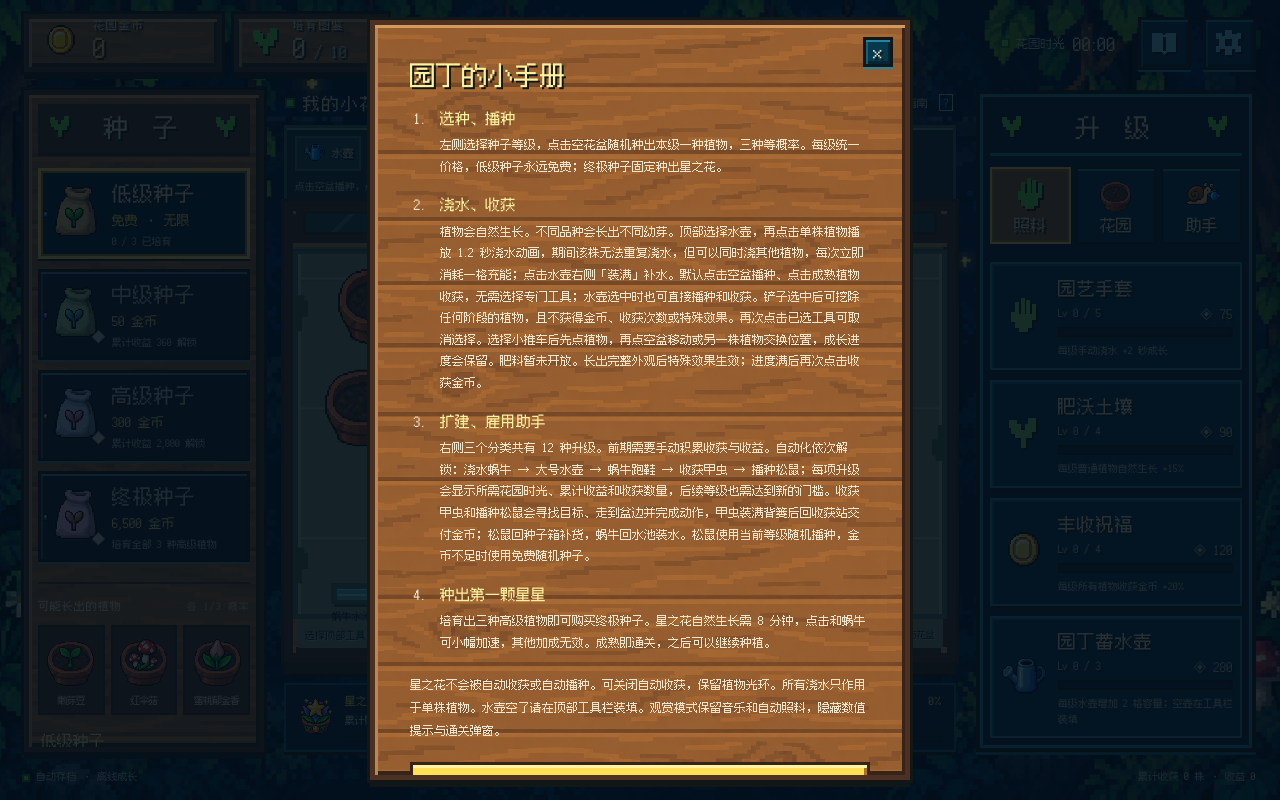
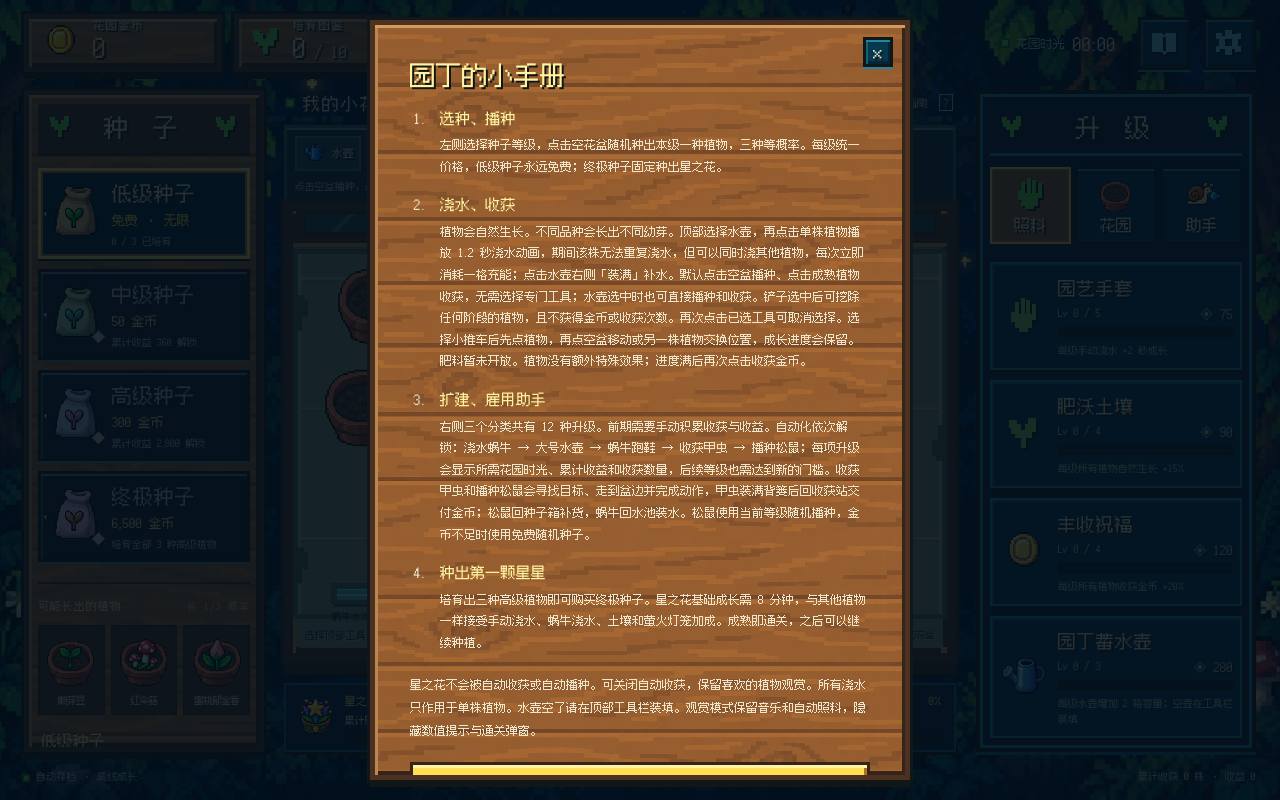
Before and after one commit to xcymm3/Coin, a React (Vite) app: page / in a window 1280 px wide. Both pictures are taken after a click on the button "玩法指南". Built offline with nearby package versions, Linux system fonts and the light colour scheme.

Commit message:
feat: 移除植物特殊效果并开放星之花成长加成

```diff
--- a/src/Garden.tsx
+++ b/src/Garden.tsx
@@ -181,7 +181,7 @@ export default function Garden() {
         })}</div>
         <div className="seed-selection"><div className="eyebrow">{selected.tier === 3 ? '唯一奇植' : '可能长出的植物'} <span>{selected.tier === 3 ? '100%' : '各 1/3 概率'}</span></div>
           <div className="species-list seed-outcomes">{possibilities.map(p => <div key={p.id} className="species-button"><Sprite id={p.id} /><span>{p.name}</span></div>)}</div>
-          <div className="plant-details"><h3>{TIERS[selected.tier]}</h3><div className="plant-numbers"><span>◷ {formatTime(possibilities[0].seconds)}{possibilities.length > 1 ? `–${formatTime(possibilities.at(-1)!.seconds)}` : ''}</span><span className="gold-text">收获 {reward(s, possibilities[0])}{possibilities.length > 1 ? `–${reward(s, possibilities.at(-1)!)}` : ''} 金币</span></div><div className="plant-purchase">每包 {price(s, selected) === 0 ? '免费' : `${price(s, selected)} 金币`}</div><p>{selected.tier === 3 ? selected.effect : '每次播种随机长出本级三种植物之一。植物的特殊效果可在图鉴中查看。'}</p></div>
+          <div className="plant-details"><h3>{TIERS[selected.tier]}</h3><div className="plant-numbers"><span>◷ {formatTime(possibilities[0].seconds)}{possibilities.length > 1 ? `–${formatTime(possibilities.at(-1)!.seconds)}` : ''}</span><span className="gold-text">收获 {reward(s, possibilities[0])}{possibilities.length > 1 ? `–${reward(s, possibilities.at(-1)!)}` : ''} 金币</span></div><div className="plant-purchase">每包 {price(s, selected) === 0 ? '免费' : `${price(s, selected)} 金币`}</div><p>{selected.tier === 3 ? '成熟即通关，享受正常浇水、土壤和初始成长加成。' : '每次播种随机长出本级三种植物之一，仅成长时间与收获价值不同。'}</p></div>
         </div>
         <div className="shop-note"><Icon name="seed" /><p>选好等级，点击空花盆<br />购买并随机播种。</p></div>
       </aside>
@@ -222,7 +222,7 @@ export default function Garden() {
               {floats.some(f => f.pot === i && f.kind === 'dig') && <span className="tool-dig-animation" aria-hidden="true"><Icon name="shovel" /><i /><i /><i /></span>}
               {ready && <span className="ripe-sparkles" aria-hidden="true">✦<i>✧</i><b>✦</b></span>}
               {p && s.elapsed - pot.wateredAt < .65 && <span key={pot.wateredAt} className="water-drop" aria-hidden="true">♦<PixelBurst kind="water" /></span>}
-              <span className="pot-sign"><strong>{p ? ready ? '可收获' : seed ? '萌芽中' : young ? '生长中' : p.tier === 3 ? '凝聚星光' : '成株生长' : '空 闲'}</strong><Progress value={p ? pot.growth / p.seconds : 0} gold={p?.tier === 3} /><small>{tool === 'shovel' ? p ? '挖除 · 无收益' : '空花盆' : p ? ready ? `+${reward(s, p)} 金币` : `${formatTime((p.seconds - pot.growth) / (p.tier === 3 ? 1 : growthRate(s)))}` : '点击播种'}</small></span>
+              <span className="pot-sign"><strong>{p ? ready ? '可收获' : seed ? '萌芽中' : young ? '生长中' : p.tier === 3 ? '凝聚星光' : '成株生长' : '空 闲'}</strong><Progress value={p ? pot.growth / p.seconds : 0} gold={p?.tier === 3} /><small>{tool === 'shovel' ? p ? '挖除 · 无收益' : '空花盆' : p ? ready ? `+${reward(s, p)} 金币` : `${formatTime((p.seconds - pot.growth) / growthRate(s))}` : '点击播种'}</small></span>
               {floats.filter(f => f.pot === i).map(f => <span className={`pot-feedback feedback-${f.kind}`} key={f.id}><span className="float-label">{f.text}</span>{f.kind !== 'water' && <PixelBurst kind={f.kind} />}</span>)}
             </button>
           })}
@@ -267,7 +267,7 @@ export default function Garden() {
       <p>种下奇妙的植物，雇用慢悠悠的蜗牛。<br />在这个小小花园里，等一颗星星开花。</p>
       <button className="primary-button" onClick={play}>{s.started ? '继续我的花园' : '开始种植'}<span>▶</span></button>
       <div className="menu-links"><button onClick={() => setPanel('help')}>玩法指南</button><span>◆</span><button onClick={() => setPanel('settings')}>游戏设置</button>{s.started && <><span>◆</span><button onClick={() => setPanel('reset')}>新的花园</button></>}</div>
-      <small className="menu-footnote">10 种奇植 · 12 种升级 · 一段约 10–15 分钟的旅程</small>
+      <small className="menu-footnote">10 种奇植 · 12 种升级 · 慢慢种下自己的星空</small>
     </Modal>}
     {panel === 'settings' && <Modal title="游戏设置" close={() => setPanel(null)}>
       <h2>游戏设置</h2><p className="modal-intro">暂歇片刻，花园里的时间也会停下来。</p>
@@ -281,8 +281,8 @@ export default function Garden() {
       <button className="text-button reset-link" onClick={() => setPanel('reset')}>重置花园 · 重新开始</button><p className="settings-note">切到其他标签页时音乐会暂停。每 3 秒自动保存，最多结算 30 分钟离线成长；菜单和设置暂停当前游戏。</p>
       <div className="modal-actions"><button className="primary-button" onClick={() => setPanel(null)}>返回{screen === 'game' ? '花园' : '菜单'}</button>{screen === 'game' && <button className="blue-button" onClick={() => { setPanel(null); setScreen('menu') }}>开始菜单</button>}</div>
     </Modal>}
-    {panel === 'help' && <Modal title="玩法指南" close={() => setPanel(null)}><h2>园丁的小手册</h2><ol className="help-list"><li><b>选种、播种</b><p>左侧选择种子等级，点击空花盆随机种出本级一种植物，三种等概率。每级统一价格，低级种子永远免费；终极种子固定种出星之花。</p></li><li><b>浇水、收获</b><p>植物会自然生长。不同品种会长出不同幼芽。顶部选择水壶，再点击单株植物播放 1.2 秒浇水动画，期间该株无法重复浇水，但可以同时浇其他植物，每次立即消耗一格充能；点击水壶右侧「装满」补水。默认点击空盆播种、点击成熟植物收获，无需选择专门工具；水壶选中时也可直接播种和收获。铲子选中后可挖除任何阶段的植物，且不获得金币、收获次数或特殊效果。再次点击已选工具可取消选择。选择小推车后先点植物，再点空盆移动或另一株植物交换位置，成长进度会保留。肥料暂未开放。长出完整外观后特殊效果生效；进度满后再次点击收获金币。</p></li><li><b>扩建、雇用助手</b><p>右侧三个分类共有 12 种升级。前期需要手动积累收获与收益。自动化依次解锁：浇水蜗牛 → 大号水壶 → 蜗牛跑鞋 → 收获甲虫 → 播种松鼠；每项升级会显示所需花园时光、累计收益和收获数量，后续等级也需达到新的门槛。收获甲虫和播种松鼠会寻找目标、走到盆边并完成动作，甲虫装满背篓后回收获站交付金币；松鼠回种子箱补货，蜗牛回水池装水。松鼠使用当前等级随机播种，金币不足时使用免费随机种子。</p></li><li><b>种出第一颗星星</b><p>培育出三种高级植物即可购买终极种子。星之花自然生长需 8 分钟，点击和蜗牛可小幅加速，其他加成无效。成熟即通关，之后可以继续种植。</p></li></ol><p className="settings-note">星之花不会被自动收获或自动播种。可关闭自动收获，保留植物光环。所有浇水只作用于单株植物。水壶空了请在顶部工具栏装填。观赏模式保留音乐和自动照料，隐藏数值提示与通关弹窗。</p><button className="primary-button" onClick={() => setPanel(null)}>知道了</button></Modal>}
-    {panel === 'book' && <Modal title="植物图鉴" className="book-modal" close={() => setPanel(null)}><h2>奇植图鉴 <small>{s.discovered.length} / 10</small></h2><p className="modal-intro">培育至成熟，便能点亮它的名字。成株阶段为 50% 进度。</p><div className="book-grid">{PLANTS.map(p => <article key={p.id} className={s.discovered.includes(p.id) ? 'discovered' : ''}><Sprite id={p.id} /><div><h3>{p.name}<small>{TIERS[p.tier].replace('种子', '')} · {s.discovered.includes(p.id) ? '已培育' : '未培育'}</small></h3><p>{p.effect}</p><span>{p.lore}</span></div></article>)}</div></Modal>}
+    {panel === 'help' && <Modal title="玩法指南" close={() => setPanel(null)}><h2>园丁的小手册</h2><ol className="help-list"><li><b>选种、播种</b><p>左侧选择种子等级，点击空花盆随机种出本级一种植物，三种等概率。每级统一价格，低级种子永远免费；终极种子固定种出星之花。</p></li><li><b>浇水、收获</b><p>植物会自然生长。不同品种会长出不同幼芽。顶部选择水壶，再点击单株植物播放 1.2 秒浇水动画，期间该株无法重复浇水，但可以同时浇其他植物，每次立即消耗一格充能；点击水壶右侧「装满」补水。默认点击空盆播种、点击成熟植物收获，无需选择专门工具；水壶选中时也可直接播种和收获。铲子选中后可挖除任何阶段的植物，且不获得金币或收获次数。再次点击已选工具可取消选择。选择小推车后先点植物，再点空盆移动或另一株植物交换位置，成长进度会保留。肥料暂未开放。植物没有额外特殊效果；进度满后再次点击收获金币。</p></li><li><b>扩建、雇用助手</b><p>右侧三个分类共有 12 种升级。前期需要手动积累收获与收益。自动化依次解锁：浇水蜗牛 → 大号水壶 → 蜗牛跑鞋 → 收获甲虫 → 播种松鼠；每项升级会显示所需花园时光、累计收益和收获数量，后续等级也需达到新的门槛。收获甲虫和播种松鼠会寻找目标、走到盆边并完成动作，甲虫装满背篓后回收获站交付金币；松鼠回种子箱补货，蜗牛回水池装水。松鼠使用当前等级随机播种，金币不足时使用免费随机种子。</p></li><li><b>种出第一颗星星</b><p>培育出三种高级植物即可购买终极种子。星之花基础成长需 8 分钟，与其他植物一样接受手动浇水、蜗牛浇水、土壤和萤火灯笼加成。成熟即通关，之后可以继续种植。</p></li></ol><p className="settings-note">星之花不会被自动收获或自动播种。可关闭自动收获，保留喜欢的植物观赏。所有浇水只作用于单株植物。水壶空了请在顶部工具栏装填。观赏模式保留音乐和自动照料，隐藏数值提示与通关弹窗。</p><button className="primary-button" onClick={() => setPanel(null)}>知道了</button></Modal>}
+    {panel === 'book' && <Modal title="植物图鉴" className="book-modal" close={() => setPanel(null)}><h2>奇植图鉴 <small>{s.discovered.length} / 10</small></h2><p className="modal-intro">培育至成熟，便能点亮它的名字。成株阶段为 50% 进度。</p><div className="book-grid">{PLANTS.map(p => <article key={p.id} className={s.discovered.includes(p.id) ? 'discovered' : ''}><Sprite id={p.id} /><div><h3>{p.name}<small>{TIERS[p.tier].replace('种子', '')} · {s.discovered.includes(p.id) ? '已培育' : '未培育'}</small></h3><p>基础成长 {formatTime(p.seconds)} · 收获 {number(p.reward)} 金币{p.id === 9 ? ' · 成熟即通关' : ''}</p><span>{p.lore}</span></div></article>)}</div></Modal>}
     {panel === 'reset' && <Modal title="开始新的花园" close={() => setPanel(null)}><h2>重新种下第一颗种子？</h2><p className="modal-intro">这会替换本机的花园存档，金币、植物和升级会重新开始。音效设置会保留。</p><div className="modal-actions"><button className="blue-button" onClick={() => setPanel(null)}>保留我的花园</button><button className="primary-button" onClick={reset}>开始新的花园</button></div></Modal>}
     {won && !panel && <Modal title="星之花绽放，通关成功" className="victory-modal"><div className="victory-stars" aria-hidden="true"><PixelBurst kind="star" /><PixelBurst kind="coin" /></div><span className="menu-eyebrow">一颗星星，为你而开</span><Sprite id={9} /><h2>星之花，绽放了。</h2><p>从第一颗小小的种子，到一整个星光花园。<br />谢谢你的每一次照料。</p><div className="victory-stats"><div><small>通关用时</small><strong data-testid="win-time">{formatTime(s.wonAt ?? 0)}</strong></div><div><small>收获植物</small><strong>{s.harvests}</strong></div><div><small>发现奇植</small><strong>{s.discovered.length}/10</strong></div></div><button className="primary-button" onClick={() => setVictoryDismissed(true)}>继续照料花园</button><small className="menu-footnote">旅程完成了，花园的故事还在继续。</small></Modal>}
   </div>
--- a/src/game.ts
+++ b/src/game.ts
@@ -1,29 +1,29 @@
 import { plantPosition } from './gardenScene.ts'
 export type Tier = 0 | 1 | 2 | 3
-export type Plant = { id: number; name: string; tier: Tier; seconds: number; cost: number; reward: number; effect: string; lore: string }
+export type Plant = { id: number; name: string; tier: Tier; seconds: number; cost: number; reward: number; lore: string }
 export const PLANTS: Plant[] = [
-  { id: 0, name: '嫩芽豆', tier: 0, seconds: 20, cost: 0, reward: 12, effect: '朴实的小豆芽，没有特殊效果。', lore: '每一座奇妙花园，都从一片小叶子开始。' },
-  { id: 1, name: '红伞菇', tier: 0, seconds: 30, cost: 0, reward: 20, effect: '没有特殊效果，等待换来更多金币。', lore: '雨停以后，它还戴着红色的小帽子。' },
-  { id: 2, name: '蜜桃郁金香', tier: 0, seconds: 42, cost: 0, reward: 32, effect: '没有特殊效果，初级种子中收益最高。', lore: '把黄昏的最后一点粉色，藏进花瓣里。' },
-  { id: 3, name: '水滴花', tier: 1, seconds: 35, cost: 50, reward: 105, effect: '每次接受浇水，自身额外增加 2 秒成长。', lore: '它把每一滴水，都珍藏在蓝色花瓣里。' },
-  { id: 4, name: '月光兰', tier: 1, seconds: 45, cost: 50, reward: 175, effect: '成株后全园自然生长 +15%，最多叠加 3 株。', lore: '月光落在它身上，也落在它身旁。' },
-  { id: 5, name: '太阳金币花', tier: 1, seconds: 55, cost: 50, reward: 255, effect: '成株后每秒产出 2 金币，成熟后保留也有效。', lore: '每一次微笑，都是一笔小小的收入。' },
-  { id: 6, name: '贪吃捕蝇草', tier: 2, seconds: 70, cost: 300, reward: 650, effect: '收获时，为所有普通植物增加 8 秒成长。', lore: '今天的菜单：烦恼、坏心情，还有一只小飞虫。' },
-  { id: 7, name: '星霜水晶花', tier: 2, seconds: 90, cost: 300, reward: 1000, effect: '成株后全园点击效果 +30%，最多叠加 3 株。', lore: '把星光种进泥土，会开出什么呢？' },
-  { id: 8, name: '紫铃梦境草', tier: 2, seconds: 110, cost: 300, reward: 1450, effect: '成株后蜗牛浇水效果 +40%，最多叠加 3 株。', lore: '轻轻摇响，连蜗牛都做起了甜甜的梦。' },
-  { id: 9, name: '永恒星之花', tier: 3, seconds: 480, cost: 6500, reward: 10000, effect: '成熟即通关。自然生长 8 分钟；每次手动浇水 +0.5 秒，蜗牛 +0.25 秒。其他加速无效。', lore: '不必留住夜晚。你已经种出了自己的星空。' },
+  { id: 0, name: '嫩芽豆', tier: 0, seconds: 20, cost: 0, reward: 12, lore: '每一座奇妙花园，都从一片小叶子开始。' },
+  { id: 1, name: '红伞菇', tier: 0, seconds: 30, cost: 0, reward: 20, lore: '雨停以后，它还戴着红色的小帽子。' },
+  { id: 2, name: '蜜桃郁金香', tier: 0, seconds: 42, cost: 0, reward: 32, lore: '把黄昏的最后一点粉色，藏进花瓣里。' },
+  { id: 3, name: '水滴花', tier: 1, seconds: 35, cost: 50, reward: 105, lore: '它把每一滴水，都珍藏在蓝色花瓣里。' },
+  { id: 4, name: '月光兰', tier: 1, seconds: 45, cost: 50, reward: 175, lore: '月光落在它身上，也落在它身旁。' },
+  { id: 5, name: '太阳金币花', tier: 1, seconds: 55, cost: 50, reward: 255, lore: '它把阳光攒进花瓣，等你收获时一起送出。' },
+  { id: 6, name: '贪吃捕蝇草', tier: 2, seconds: 70, cost: 300, reward: 650, lore: '今天的菜单：烦恼、坏心情，还有一只小飞虫。' },
+  { id: 7, name: '星霜水晶花', tier: 2, seconds: 90, cost: 300, reward: 1000, lore: '把星光种进泥土，会开出什么呢？' },
+  { id: 8, name: '紫铃梦境草', tier: 2, seconds: 110, cost: 300, reward: 1450, lore: '轻轻摇响，连蜗牛都做起了甜甜的梦。' },
+  { id: 9, name: '永恒星之花', tier: 3, seconds: 480, cost: 6500, reward: 10000, lore: '不必留住夜晚。你已经种出了自己的星空。' },
 ]
 export const TIERS = ['低级种子', '中级种子', '高级种子', '终极种子']
 export type UpgradeId = 'pots' | 'click' | 'soil' | 'profit' | 'snail' | 'speed' | 'water' | 'harvest' | 'sow' | 'splash' | 'compost' | 'lantern'
 export type Upgrade = { id: UpgradeId; name: string; cost: number; scale: number; max: number; category: number; icon: string; detail: string }
 export const UPGRADES: Upgrade[] = [
   { id: 'click', name: '园艺手套', cost: 75, scale: 2.3, max: 5, category: 0, icon: 'hand', detail: '每级手动浇水 +2 秒成长' },
-  { id: 'soil', name: '肥沃土壤', cost: 90, scale: 2, max: 4, category: 0, icon: 'leaf', detail: '每级普通植物自然生长 +15%' },
+  { id: 'soil', name: '肥沃土壤', cost: 90, scale: 2, max: 4, category: 0, icon: 'leaf', detail: '每级所有植物自然生长 +15%' },
   { id: 'profit', name: '丰收祝福', cost: 120, scale: 2.2, max: 4, category: 0, icon: 'coin', detail: '每级所有植物收获金币 +20%' },
   { id: 'splash', name: '园丁蓄水壶', cost: 280, scale: 2, max: 3, category: 0, icon: 'water', detail: '每级水壶增加 2 格容量；空壶在工具栏装填' },
   { id: 'pots', name: '花园扩建', cost: 120, scale: 1.8, max: 9, category: 1, icon: 'pot', detail: '每级增加 1 个花盆，最多 15 个' },
   { id: 'compost', name: '种子堆肥', cost: 450, scale: 2, max: 3, category: 1, icon: 'seed', detail: '每级普通种子价格降低 10%' },
-  { id: 'lantern', name: '萤火灯笼', cost: 500, scale: 2, max: 3, category: 1, icon: 'star', detail: '每级播种时获得 10% 初始成长，终极除外' },
+  { id: 'lantern', name: '萤火灯笼', cost: 500, scale: 2, max: 3, category: 1, icon: 'star', detail: '每级播种时获得 10% 初始成长，包含星之花' },
   { id: 'snail', name: '浇水蜗牛', cost: 400, scale: 3, max: 3, category: 2, icon: 'snail', detail: '每级雇用 1 只蜗牛，轮流为植物浇水' },
   { id: 'water', name: '大号水壶', cost: 350, scale: 2.3, max: 4, category: 2, icon: 'water', detail: '每级蜗牛水壶增加 1 格容量、浇水 +3 秒' },
   { id: 'speed', name: '蜗牛跑鞋', cost: 450, scale: 2.4, max: 3, category: 2, icon: 'boot', detail: '每级提高蜗牛移动速度，穿上红色小跑鞋' },
@@ -80,9 +80,8 @@ export function upgradeLock(s: GameState, id: UpgradeId): string | null {
 export const price = (s: GameState, plant: Plant) => Math.ceil(plant.cost * (plant.tier === 3 ? 1 : 1 - s.upgrades.compost * .1))
 export const upgradePrice = (s: GameState, u: Upgrade) => Math.round(u.cost * u.scale ** s.upgrades[u.id])
 export const reward = (s: GameState, p: Plant) => Math.round(p.reward * (1 + s.upgrades.profit * .2))
-const matureCount = (s: GameState, id: number) => Math.min(3, s.pots.filter(p => p.plant === id && p.growth >= PLANTS[id].seconds * .5).length)
-export const clickPower = (s: GameState) => (2 + s.upgrades.click * 2) * (1 + matureCount(s, 7) * .3)
-export const growthRate = (s: GameState) => 1 + s.upgrades.soil * .15 + matureCount(s, 4) * .15
+export const clickPower = (s: GameState) => 2 + s.upgrades.click * 2
+export const growthRate = (s: GameState) => 1 + s.upgrades.soil * .15
 export const formatTime = (n: number) => `${Math.floor(n / 60).toString().padStart(2, '0')}:${Math.floor(n % 60).toString().padStart(2, '0')}`
 
 function grow(s: GameState, i: number, amount: number) {
@@ -114,7 +113,7 @@ function plantIn(s: GameState, i: number, id: number) {
   id = randomPlant(s, tier)
   const plant = PLANTS[id]
   s.coins -= cost
-  s.pots[i] = { plant: id, growth: plant.tier === 3 ? 0 : plant.seconds * s.upgrades.lantern * .1, wateredAt: -10 }
+  s.pots[i] = { plant: id, growth: plant.seconds * s.upgrades.lantern * .1, wateredAt: -10 }
 }
 function harvest(s: GameState, i: number, carrier?: Worker) {
   const p = s.pots[i]
@@ -124,13 +123,12 @@ function harvest(s: GameState, i: number, carrier?: Worker) {
   if (carrier) { carrier.cargo += coins; carrier.count++ } else addCoins(s, coins)
   s.harvests++
   s.pots[i] = emptyPot()
-  if (id === 6) s.pots.forEach((q, j) => { if (q.plant !== 9) grow(s, j, 8) })
 }
 function water(s: GameState, i: number, auto = false) {
   const p = s.pots[i]
   if (p.plant === null || p.growth >= PLANTS[p.plant].seconds) return
-  const amount = auto ? (3 + s.upgrades.water * 3) * (1 + matureCount(s, 8) * .4) : clickPower(s)
-  grow(s, i, p.plant === 9 ? (auto ? .25 : .5) : amount + (p.plant === 3 ? 2 : 0))
+  const amount = auto ? 3 + s.upgrades.water * 3 : clickPower(s)
+  grow(s, i, amount)
   p.wateredAt = s.elapsed
   if (!auto) s.clicks++
 }
@@ -203,9 +201,7 @@ function advanceWorker(s: GameState, kind: ActorKind, w: Worker, dt: number) {
 function advance(s: GameState, dt: number) {
   s.elapsed += dt
   const rate = growthRate(s)
-  const income = s.pots.filter(p => p.plant === 5 && p.growth >= PLANTS[5].seconds * .5).length * 2
-  if (income) addCoins(s, income * dt)
-  s.pots.forEach((p, i) => grow(s, i, dt * (p.plant === 9 ? 1 : rate)))
+  s.pots.forEach((_, i) => grow(s, i, dt * rate))
   s.pots.forEach((p, i) => {
     if ((p.watering ?? 0) > 0) {
       p.watering = Math.max(0, p.watering! - dt)
```
Also changed, not shown: 3 other files (tests, documents, lock files or other folders).
